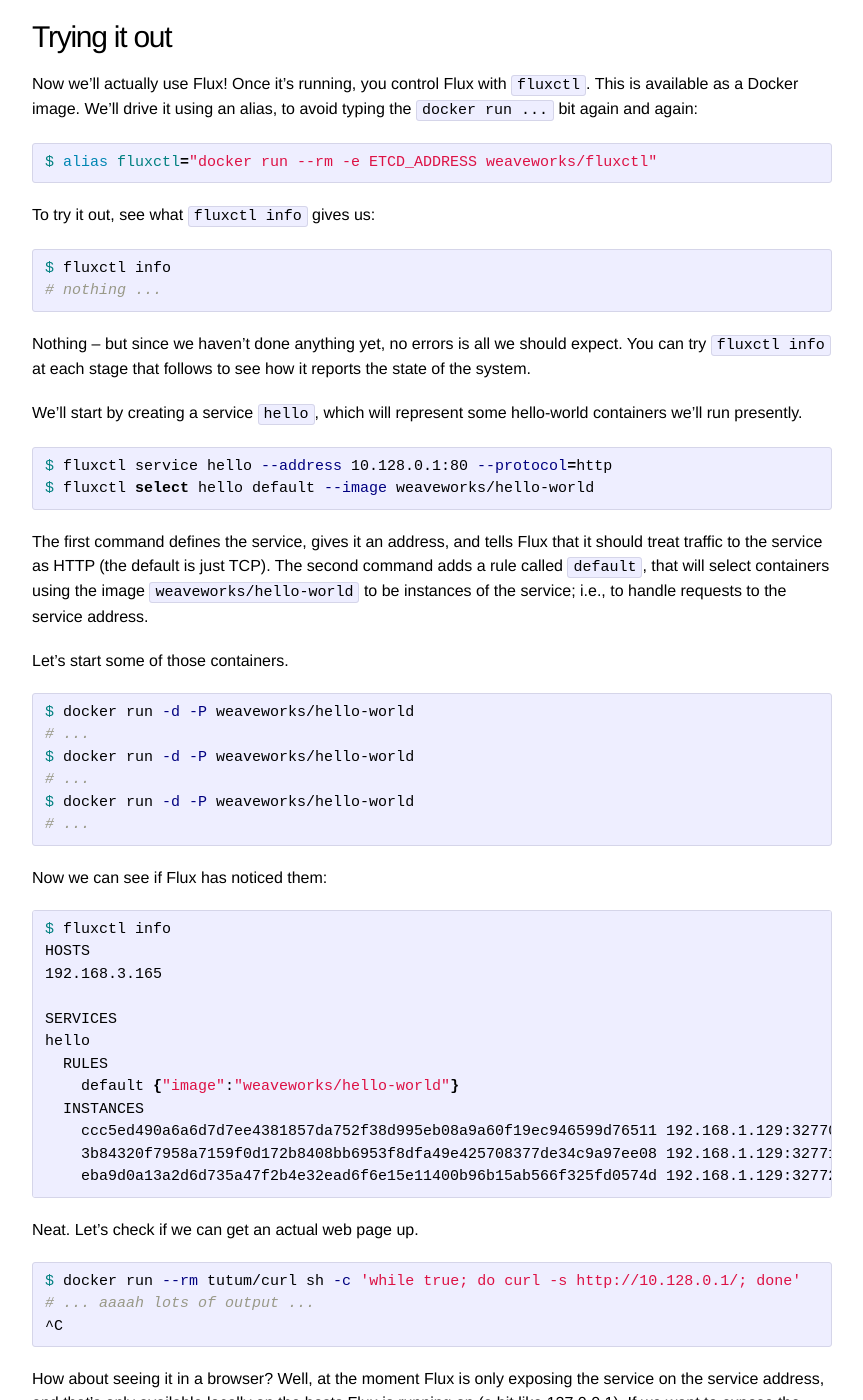
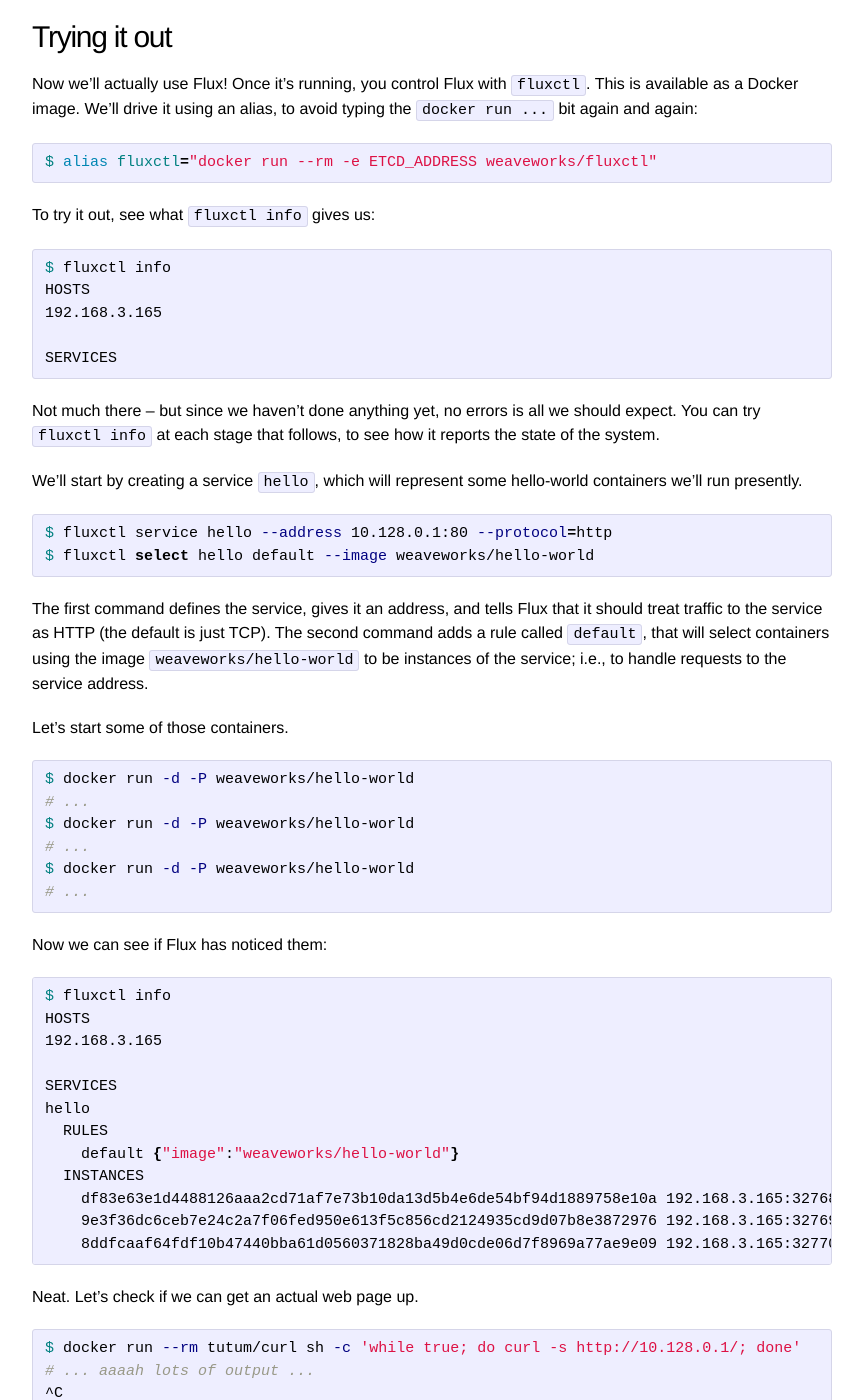
Before and after one commit to weaveworks-experiments/flux-classic, a Jekyll site: the page built from site/getstarted.md, in a window 1280 px wide and 1400 px high, scrolled down 2006 px. Shown: the whole window, without its empty margins (208-1071 px from the left). Built offline with Jekyll 4.4.1, drawn with Linux system fonts in a browser that asks for light colours; some of the changed text lies outside the part shown.

Commit message:
Redo examples for getting started guide

````diff
--- a/site/getstarted.md
+++ b/site/getstarted.md
@@ -106,12 +106,15 @@
 
 ```sh
 $ fluxctl info
-# nothing ...
+HOSTS
+192.168.3.165
+
+SERVICES
 ```
 
-Nothing -- but since we haven't done anything yet, no errors is all we
-should expect. You can try `fluxctl info` at each stage that follows
-to see how it reports the state of the system.
+Not much there -- but since we haven't done anything yet, no errors is
+all we should expect. You can try `fluxctl info` at each stage that
+follows, to see how it reports the state of the system.
 
 We'll start by creating a service `hello`, which will represent some
 hello-world containers we'll run presently.
@@ -151,9 +154,9 @@
   RULES
     default {"image":"weaveworks/hello-world"}
   INSTANCES
-    ccc5ed490a6a6d7d7ee4381857da752f38d995eb08a9a60f19ec946599d76511 192.168.1.129:32770 live
-    3b84320f7958a7159f0d172b8408bb6953f8dfa49e425708377de34c9a97ee08 192.168.1.129:32771 live
-    eba9d0a13a2d6d735a47f2b4e32ead6f6e15e11400b96b15ab566f325fd0574d 192.168.1.129:32772 live
+    df83e63e1d4488126aaa2cd71af7e73b10da13d5b4e6de54bf94d1889758e10a 192.168.3.165:32768 live
+    9e3f36dc6ceb7e24c2a7f06fed950e613f5c856cd2124935cd9d07b8e3872976 192.168.3.165:32769 live
+    8ddfcaaf64fdf10b47440bba61d0560371828ba49d0cde06d7f8969a77ae9e09 192.168.3.165:32770 live
 ```
 
 Neat. Let's check if we can get an actual web page up.
@@ -179,7 +182,7 @@
 Now you should be able to see the service by pointing a browser at
 `http://$HOST_IP:8080/`.
 
-![Hello World in a browser](hello-world.png)
+![Hello World in a browser](images/hello-world.png)
 
 ## Starting the web UI
 
````
Also changed, not shown: other parts of site/getstarted.md (+2 -2 lines), site/hello-world.png (deleted), site/images/flux-ui.png, site/images/hello-world.png (added).
